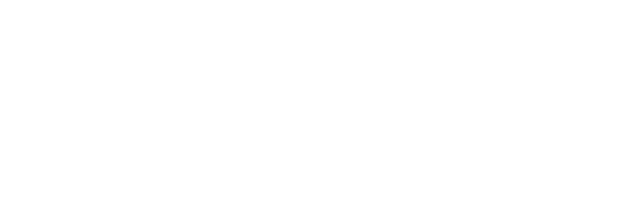
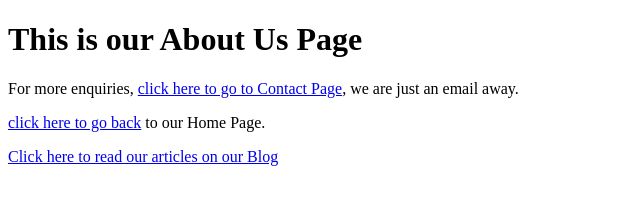
Before and after one commit to Maychij/assignment-3, a plain HTML site: page about.html in a window 1280 px wide. Shown: the whole page, without its empty margins (0-640 px from the left). Drawn offline with Linux system fonts and the light colour scheme.

Commit message:
second commit

```diff
--- a/about.html
+++ b/about.html
@@ -7,6 +7,9 @@
     <title>Document</title>
 </head>
 <body>
-
+ <p><h1>This is our About Us Page</h1></p>
+ <p>For more enquiries, <a href="/contact.html" target="_blank">click here to go to Contact Page</a>, we are just an email away.</p>
+ <p><a href="/Index.html" target="_blank"> click here to go back</a> to our Home Page.</p>
+ <p><a href="/blog.html" target="_blank" >Click here to read our articles on our Blog
 </body>
 </html>
```
